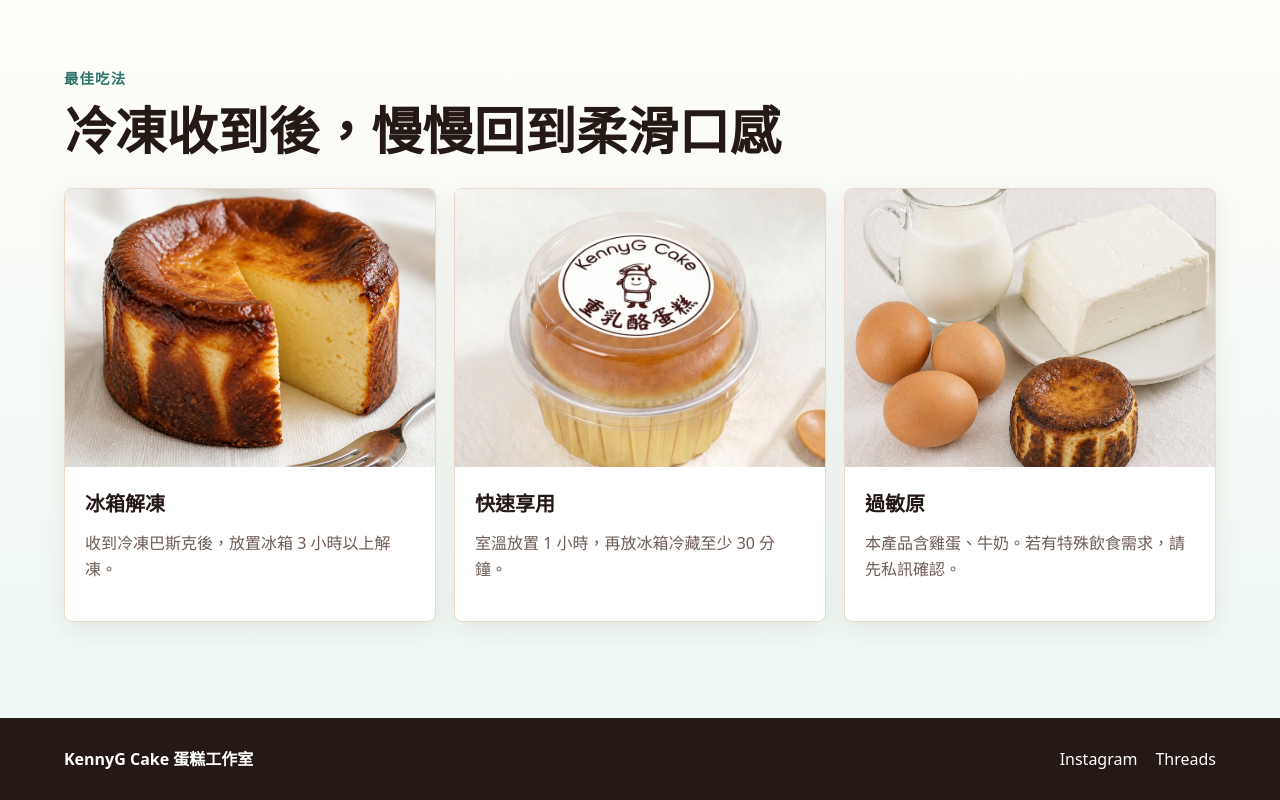
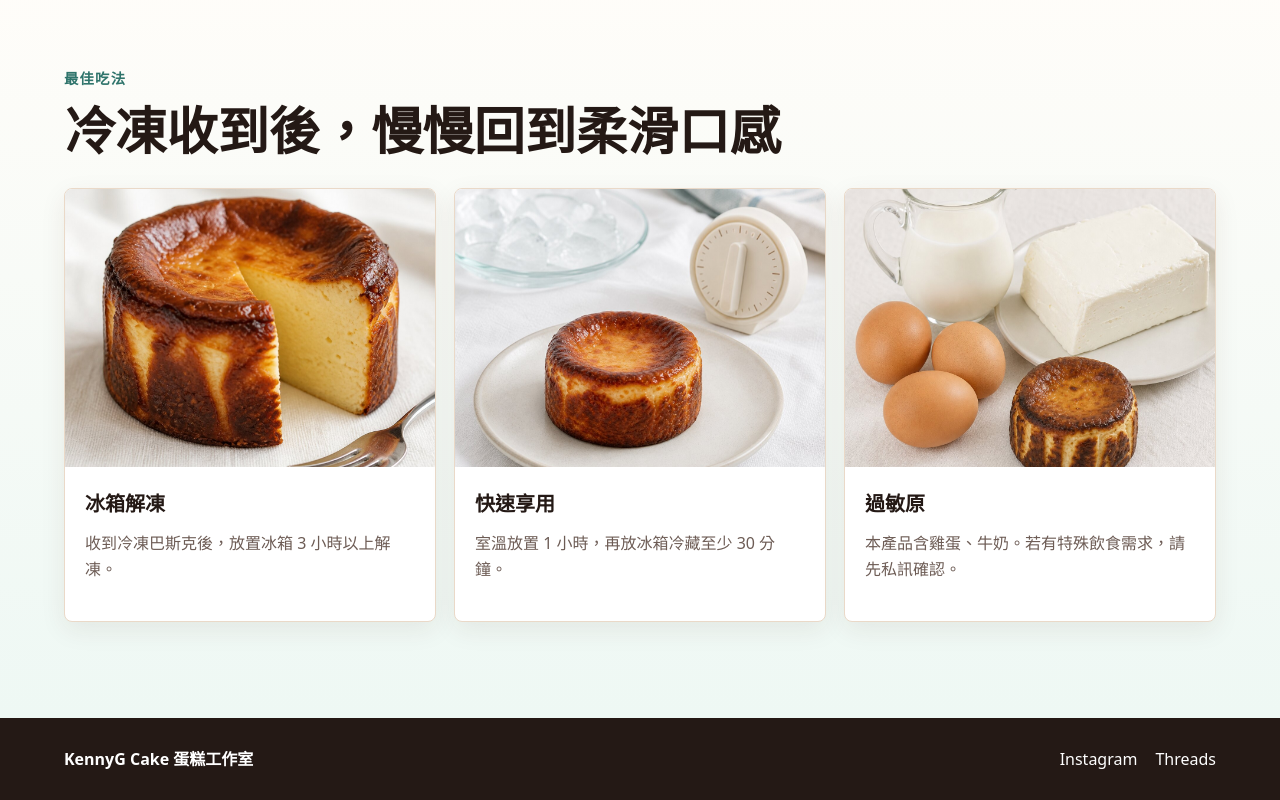
Before and after one commit to KennydaG8/KennyGCake, a plain HTML site: page index.html in a window 1280 px wide. Shown: the part 3276-4076 px from the top of the page. Drawn offline with Linux system fonts and the light colour scheme.

Commit message:
Update quick serving image

```diff
--- a/index.html
+++ b/index.html
@@ -179,7 +179,7 @@
           <p>收到冷凍巴斯克後，放置冰箱 3 小時以上解凍。</p>
         </article>
         <article>
-          <img src="images/4.jpg" alt="KennyG Cake 原味巴斯克蛋糕包裝" />
+          <img src="images/quick-serve.jpg" alt="原味巴斯克蛋糕快速回溫享用情境照" />
           <h3>快速享用</h3>
           <p>室溫放置 1 小時，再放冰箱冷藏至少 30 分鐘。</p>
         </article>
```
Also changed, not shown: images/quick-serve.jpg (added).
